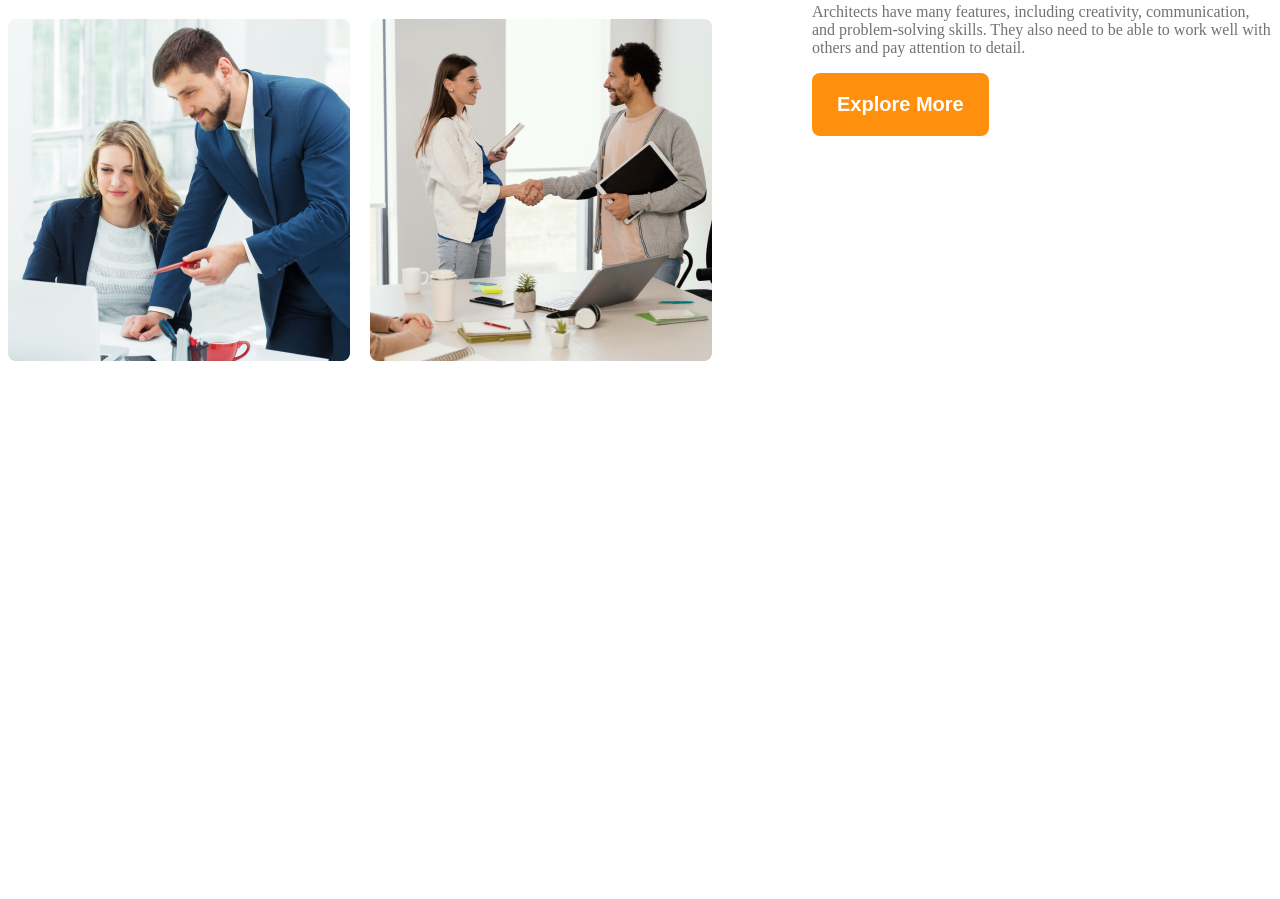
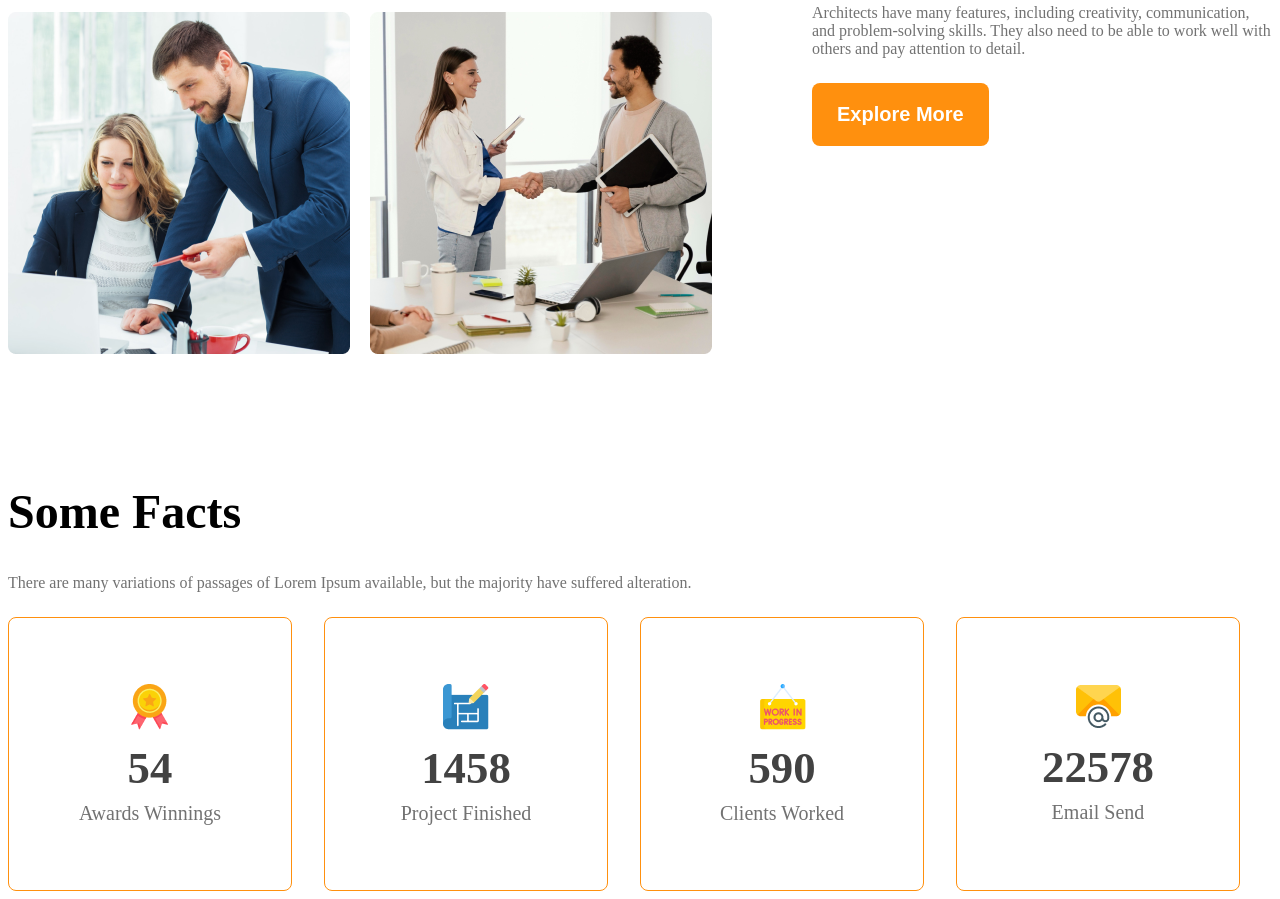
Before and after one commit to Abrar-e/G3-Architects, a plain HTML site: page index.html in a window 1280 px wide. Shown: the part 1553-2452 px from the top of the page. Before the commit the page ends 1922 px from the top, so only its background shows below. Drawn offline with Linux system fonts and the light colour scheme.

Commit message:
added a commit

```diff
--- a/index.html
+++ b/index.html
@@ -9,7 +9,7 @@
 <body>
     <header>
         <nav class="navbar display-flex">
-            <h3 class="nav-title dark-01">G3 Architects</h3>
+            <h3 class="title dark-01">G3 Architects</h3>
                  <ul class="nav-links display-flex">
                     <li class="nav-item"><a href="" class="links dark-02">Home</a></li>
                     <li class="nav-item"><a href="" class="links dark-02">About</a></li>
@@ -37,10 +37,44 @@
                 <img src="images/team4.png" alt="">
             </div>
             <div class="features-content">
-                <h3 class="features-title"> <span id="quick" class="dark-03">Quick list</span> <span class="dark-01">of Our</span> <span class="org">Features</span> </h3>
+                <h3 class="title"> <span id="quick" class="dark-03">Quick list</span> <span class="dark-01">of Our</span> <span class="org">Features</span> </h3>
                 <p class="features-description dark-03">Architects have many features, including creativity, communication, and problem-solving skills.
                     They also need to be able to work well with others and pay attention to detail. </p>
                     <button class="btn-primary">Explore More</button>
+            </div>
+        </section>
+        <section class="facts">
+            <h3 class="title">Some Facts</h3>
+            <p class="features-description dark-03">There are many variations of passages of Lorem Ipsum available, but the majority have suffered alteration.</p>
+            <div class="facts-container">
+                <div class="facts-box">
+                  <div>
+                    <img src="images/icons/ribon.png" alt="" class="facts-icon">
+                    <h3 class="facts-title dark-02">54</h3>
+                    <p class="facts-description dark-03">Awards Winnings</p>
+                  </div>
+                </div>
+                <div class="facts-box">
+                    <div>
+                        <img src="images/icons/projects.png" alt="" class="facts-icon">
+                    <h3 class="facts-title dark-02">1458</h3>
+                    <p class="facts-description dark-03">Project Finished</p>
+                    </div>
+                </div>
+                <div class="facts-box">
+                    <div>
+                        <img src="images/icons/customers.png" alt="" class="facts-icon">
+                    <h3 class="facts-title dark-02">590</h3>
+                    <p class="facts-description dark-03">Clients Worked</p>
+                    </div>
+                </div>
+                <div class="facts-box">
+                   <div>
+                    <img src="images/icons/email.png" alt="" class="facts-icon">
+                    <h3 class="facts-title dark-02">22578</h3>
+                    <p class="facts-description dark-03">Email Send</p>
+                   </div>
+                </div>
             </div>
         </section>
 
--- a/styles/styles.css
+++ b/styles/styles.css
@@ -12,6 +12,11 @@
 .display-flex{
     display: flex;
 }
+.title{
+    font-size: 3rem;
+    font-weight: bold;
+    margin-bottom: 35px;
+}
 .org{
     color: rgba(255, 144, 14, 1);
 }
@@ -24,7 +29,7 @@
 .dark-03{
     color: rgba(114, 114, 114, 1);
 }
-h3{
+h3, h1, p{
     margin: 0;
 }
 .btn-primary{
@@ -35,6 +40,7 @@ h3{
     font-size: 1.25rem;
     font-weight: 600;
     color: rgba(255, 255, 255, 1);
+    margin-top: 25px;
 }
 section{
     max-width: 1440px;
@@ -51,10 +57,7 @@ header{
     justify-content: space-between;
     align-items: center;
 }
-.nav-title{
-    font-size: 3rem;
-    font-weight: bold;
-}
+
 .nav-item{
     list-style: none;
     margin-right: 30px;
@@ -79,6 +82,7 @@ header{
 .banner-title{
     font-size: 4rem;
     font-weight: bold;
+    margin-bottom: 35px;
 }
 .banner-description{
     font-size: 1rem;
@@ -101,15 +105,37 @@ header{
     max-width: 540px;
     margin-left: 100px;
 }
-.features-title{
-    font-size: 2.8rem;
-    font-weight: 700;
-}
-#quick{
+ #quick{
     font-weight: 600;
 }
 .features-description{
     font-size: 1rem;
+    font-weight: 400;
+}
+.facts-container{
+    display: grid;
+     grid-template-columns: repeat(4, 1fr);
+}
+.facts-box{
+    border: 1px solid rgb(255, 144, 14);
+    border-radius: 8px;
+    padding: 15px 20px;
+    width: 242px;
+    height: 242px;
+    display: flex;
+    text-align: center;
+    align-items: center;
+    justify-content: center;
+    margin-top: 25px;
+
+}
+.facts-title{
+    font-size: 2.8rem;
+    font-weight: 600;
+    margin: 8px 0 8px 0;
+}
+.facts-description{
+    font-size: 1.25rem;
     font-weight: 400;
 }
 
```
